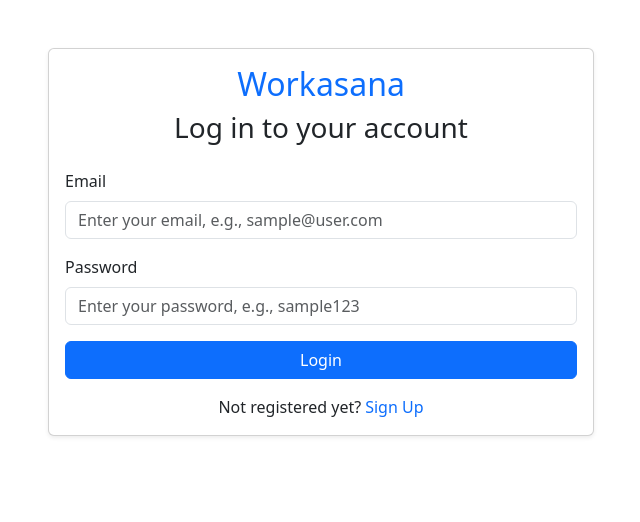
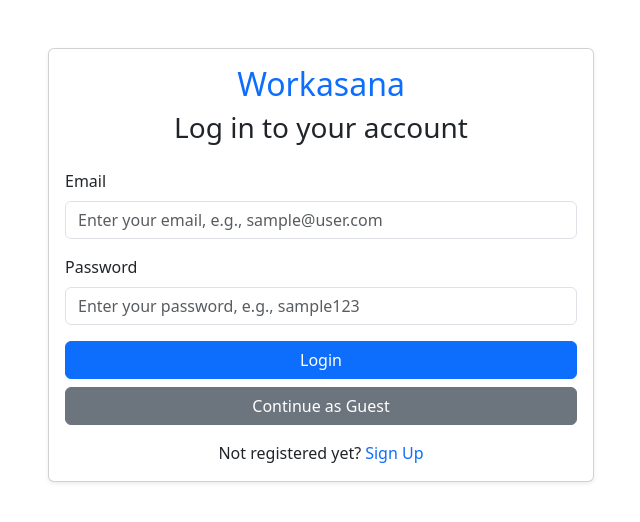
Before and after one commit to RajaAkashk/Work-Asana-Frontend, a React (Vite) app: page / in a window 1280 px wide. Shown: the top 522 px of the page, without its empty margins (319-959 px from the left). Built offline with nearby package versions, Linux system fonts and the light colour scheme.

Commit message:
added login as guest

```diff
--- a/src/pages/LoginPage.jsx
+++ b/src/pages/LoginPage.jsx
@@ -52,28 +52,46 @@ function LoginPage() {
       setTimeout(() => {
         setMessage("");
         setAlert(false);
-      }, 2000);
+      }, 10000);
       setPassword("");
       setEmail("");
     }
   };
 
-  //   function LoginScreen() {
-  //   const handleGuestLogin = () => {
-  //     // Create guest session (e.g., generate guest ID)
-  //     const guestId = generateRandomGuestId();
-  //     setSession({ userId: guestId, isGuest: true });
-  //     // Navigate to main app
-  //     navigateToApp();
-  //   };
+  const handleGuestLogin = async () => {
+    try {
+      // Hardcoded guest user credentials
+      const guestUser = {
+        email: "sample@user.com",
+        password: "sample123",
+      };
 
-  //   return (
-  //     <>
-  //       <button onClick={handleLogin}>Login</button>
-  //       <button onClick={handleGuestLogin}>Continue as Guest</button>
-  //     </>
-  //   );
-  // }
+      const response = await axios.post(
+        "https://work-asana-backend.vercel.app/api/users/login",
+        guestUser
+      );
+
+      if (response.data.token) {
+        localStorage.setItem("Login token", response.data.token);
+        setMessage("Logged in as Guest");
+
+        setTimeout(() => {
+          navigate("/dashboard");
+          setMessage("");
+        }, 1500);
+      } else {
+        setMessage("Guest login failed. Please try again.");
+      }
+    } catch (error) {
+      console.error("Error during guest login:", error);
+      setMessage("Guest login failed due to server error.");
+      setAlert(true);
+      setTimeout(() => {
+        setMessage("");
+        setAlert(false);
+      }, 2000);
+    }
+  };
 
   return (
     <div className="container mt-5">
@@ -86,7 +104,8 @@ function LoginPage() {
               {message && (
                 <div
                   className={`alert ${
-                    message === "Login successful"
+                    message === "Login successful" ||
+                    message === "Logged in as Guest"
                       ? "alert-success"
                       : "alert-danger"
                   } text-center`}
@@ -134,6 +153,12 @@ function LoginPage() {
                   {alert === false ? "Login" : "Loading..."}
                 </button>
               </form>
+              <button
+                className="btn btn-secondary w-100 fw-medium mt-2"
+                onClick={handleGuestLogin}
+              >
+                Continue as Guest
+              </button>
               <div className="d-flex justify-content-center align-items-center mt-3">
                 <p className="mb-0">Not registered yet? </p>
                 <Link
```
